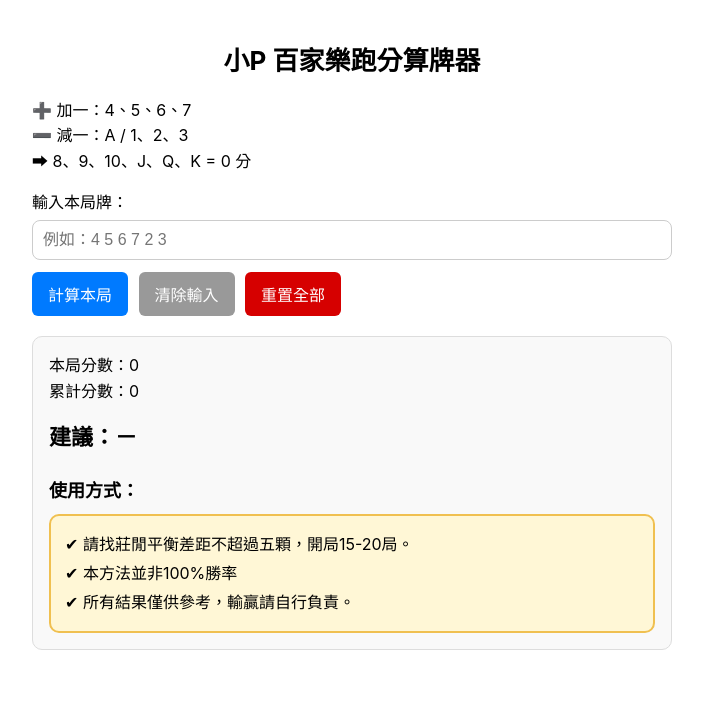
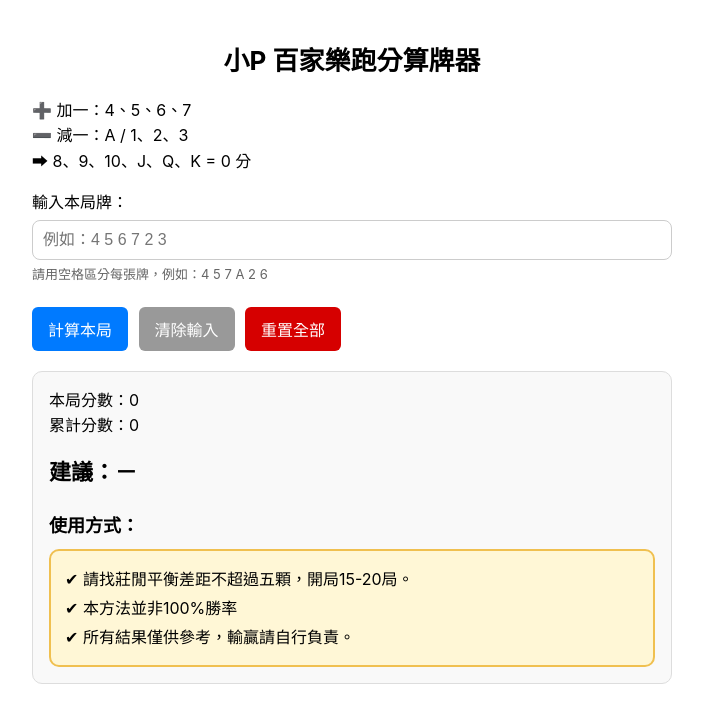
Before and after one commit to yuhsin0968/baccarat-app, a plain HTML site: page index.html in a window 1280 px wide. Shown: the whole page, without its empty margins (288-991 px from the left). Drawn offline with Linux system fonts and the light colour scheme.

Commit message:
Update index.html

```diff
--- a/index.html
+++ b/index.html
@@ -31,6 +31,13 @@
       margin-top: 4px;
     }
 
+    .hint {
+      font-size: 13px;
+      color: #666;
+      margin-top: 4px;
+      margin-bottom: 10px;
+    }
+
     button {
       padding: 10px 16px;
       font-size: 16px;
@@ -62,7 +69,6 @@
     .blue { color: #007aff; font-weight: bold; }
     .red { color: #d60000; font-weight: bold; }
 
-    /* 使用方式提示框 */
     .note {
       margin-top: 22px;
       font-size: 18px;
@@ -78,7 +84,6 @@
       line-height: 1.8;
       margin-top: 8px;
     }
-
   </style>
 </head>
 
@@ -94,6 +99,9 @@
 
 <label>輸入本局牌：</label>
 <input id="cards" class="card-input" placeholder="例如：4 5 6 7 2 3" />
+
+<!-- 🆕 提示文字 -->
+<div class="hint">請用空格區分每張牌，例如：4 5 7 A 2 6</div>
 
 <div>
   <button class="btn-calc" onclick="calculate()">計算本局</button>
@@ -117,7 +125,7 @@
 </div>
 
 <script>
-  let totalCount = 0;  // 跑分累計
+  let totalCount = 0;
 
   function calculate() {
     const input = document.getElementById("cards").value;
```
